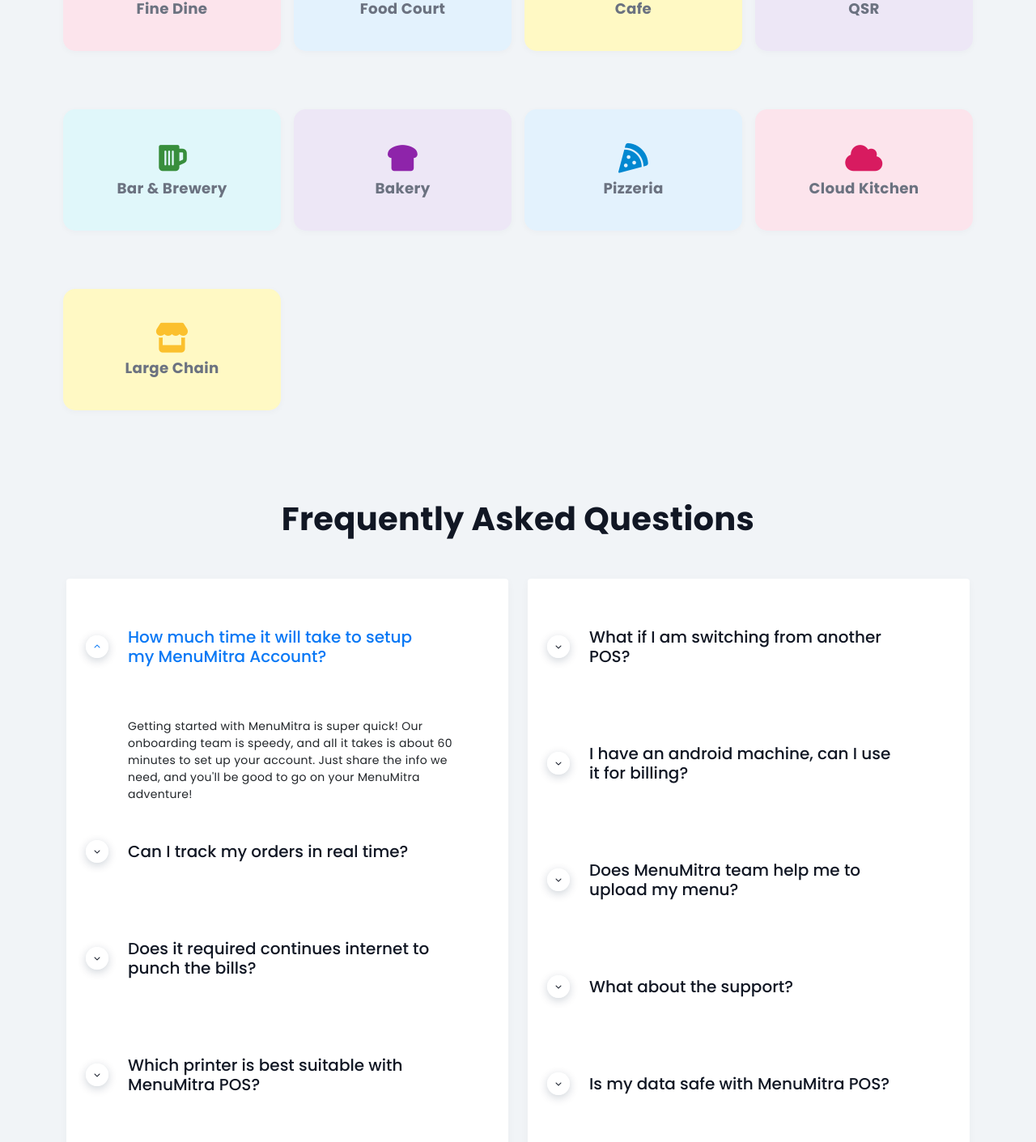
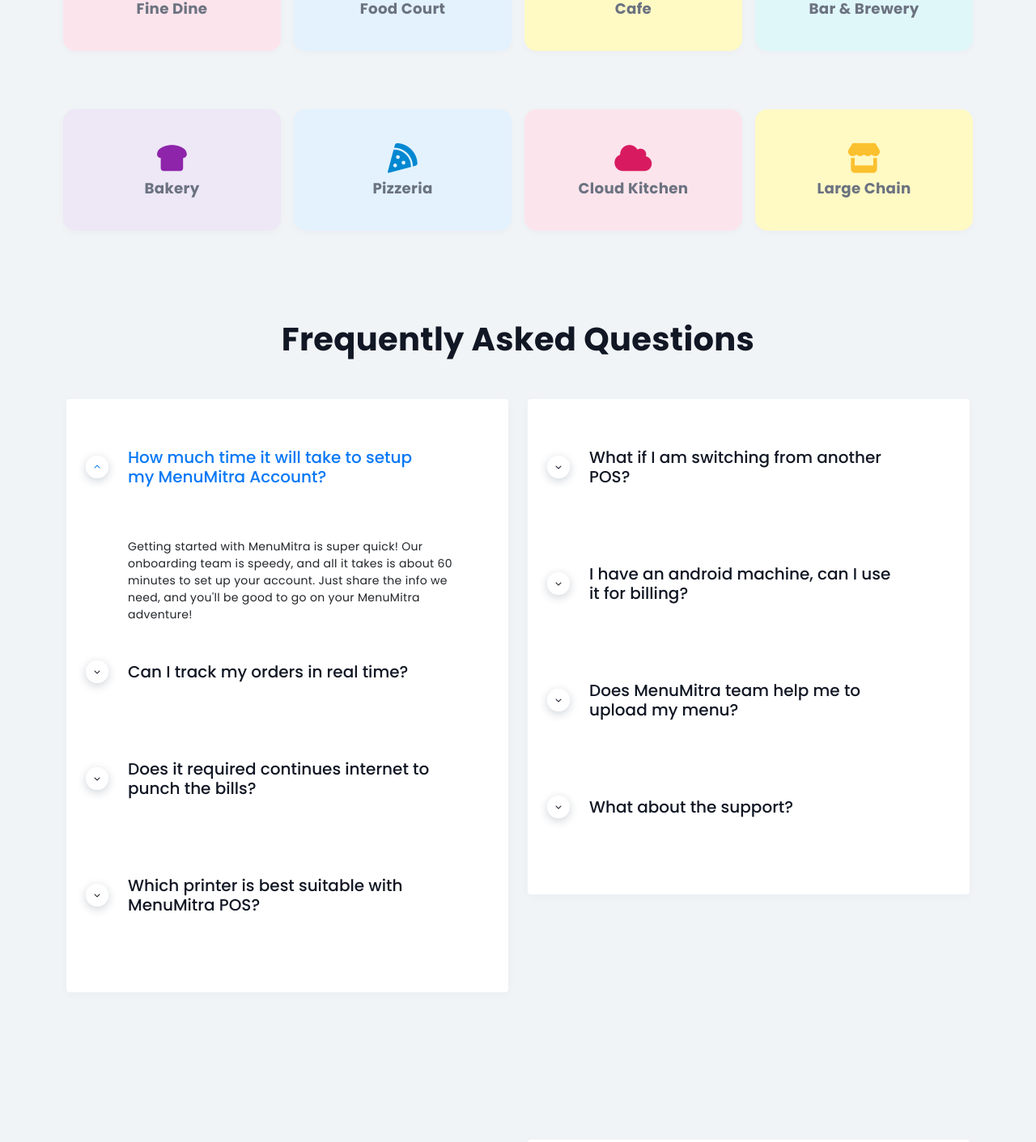
Before and after one commit to Shekru-Labs-India/menumitra_website, a React (Create React App) app: page / in a window 1280 px wide. Shown: the part 4420-5831 px from the top of the page at 81% size. Built offline with nearby package versions, Linux system fonts and the light colour scheme.

Commit message:
Comment out unused accordion item in FAQ section of Form component and remove QSR feature tag from Home component for cleaner code.

```diff
--- a/src/components/Form.jsx
+++ b/src/components/Form.jsx
@@ -289,7 +289,7 @@ const FAQ = () => (
                     </div>
                   </div>
                 </div>
-                <div className="accordion-item">
+                {/* <div className="accordion-item">
                   <h2 className="accordion-header" id="minimal-headingFive">
                     <button
                       className="accordion-button collapsed"
@@ -318,7 +318,7 @@ const FAQ = () => (
                       clouds.
                     </div>
                   </div>
-                </div>
+                </div> */}
               </div>
             </div>
           </div>
--- a/src/components/Home.jsx
+++ b/src/components/Home.jsx
@@ -761,12 +761,12 @@ const Home = () => {
                   bg: "#fff9c4",
                   color: "#fbc02d",
                 },
-                {
-                  icon: "fas fa-concierge-bell",
-                  text: "QSR",
-                  bg: "#ede7f6",
-                  color: "#8e24aa",
-                },
+                // {
+                //   icon: "fas fa-concierge-bell",
+                //   text: "QSR",
+                //   bg: "#ede7f6",
+                //   color: "#8e24aa",
+                // },
                 {
                   icon: "fas fa-beer",
                   text: "Bar & Brewery",
```
